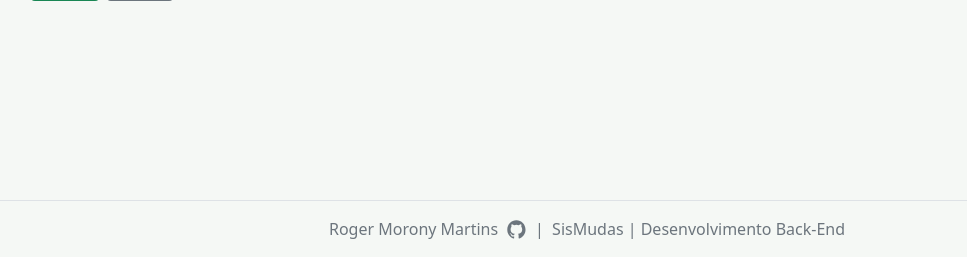
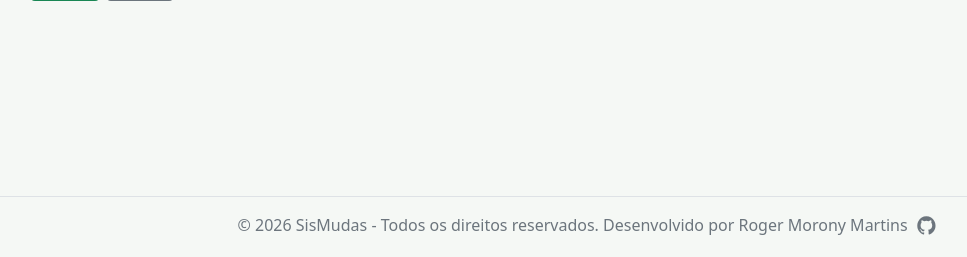
Before and after one commit to rogermorony/SisMudas-controle-de-mudas, a Node server app: page /especies/add in a window 1280 px wide. Shown: the part 543-800 px from the top of the page, without its empty margins (53-1020 px from the left). Run offline with Node 20, Linux system fonts and the light colour scheme; some libraries are stand-ins or nearby versions.

Commit message:
Centralizacao e padronizacao do rodape

```diff
--- a/views/partials/rodape.ejs
+++ b/views/partials/rodape.ejs
@@ -3,24 +3,24 @@
 <footer class="border-top py-3 mt-auto">
   <div class="container text-center text-secondary">
 
-    <a href="https://github.com/rogermorony" target="_blank" rel="noopener noreferrer"
-      class="text-decoration-none text-secondary d-inline-flex align-items-center gap-2">
+    <p class="mb-1">
+      © 2026 SisMudas - Todos os direitos reservados.
 
-      Roger Morony Martins
-      <ion-icon name="logo-github" style="font-size: 1.3rem;"></ion-icon>
-    </a>
+      <a href="https://github.com/rogermorony" target="_blank" rel="noopener noreferrer"
+        class="text-decoration-none text-secondary d-inline-flex align-items-center justify-content-center gap-2">
 
-    <span class="mx-1">|</span>
-    SisMudas | Desenvolvimento Back-End
+        Desenvolvido por Roger Morony Martins
+        <ion-icon name="logo-github" style="font-size: 1.3rem;"></ion-icon>
+      </a>
+    </p>
 
   </div>
 </footer>
 
-<script type="module" src="https://unpkg.com/ionicons@7.1.0/dist/ionicons/ionicons.esm.js">
-</script>
-<script nomodule src="https://unpkg.com/ionicons@7.1.0/dist/ionicons/ionicons.js">
-</script>
+<script type="module" src="https://unpkg.com/ionicons@7.1.0/dist/ionicons/ionicons.esm.js"></script>
+<script nomodule src="https://unpkg.com/ionicons@7.1.0/dist/ionicons/ionicons.js"></script>
 <script src="https://cdn.jsdelivr.net/npm/bootstrap@5.3.3/dist/js/bootstrap.bundle.min.js"></script>
+
 </body>
 
 </html>
```
